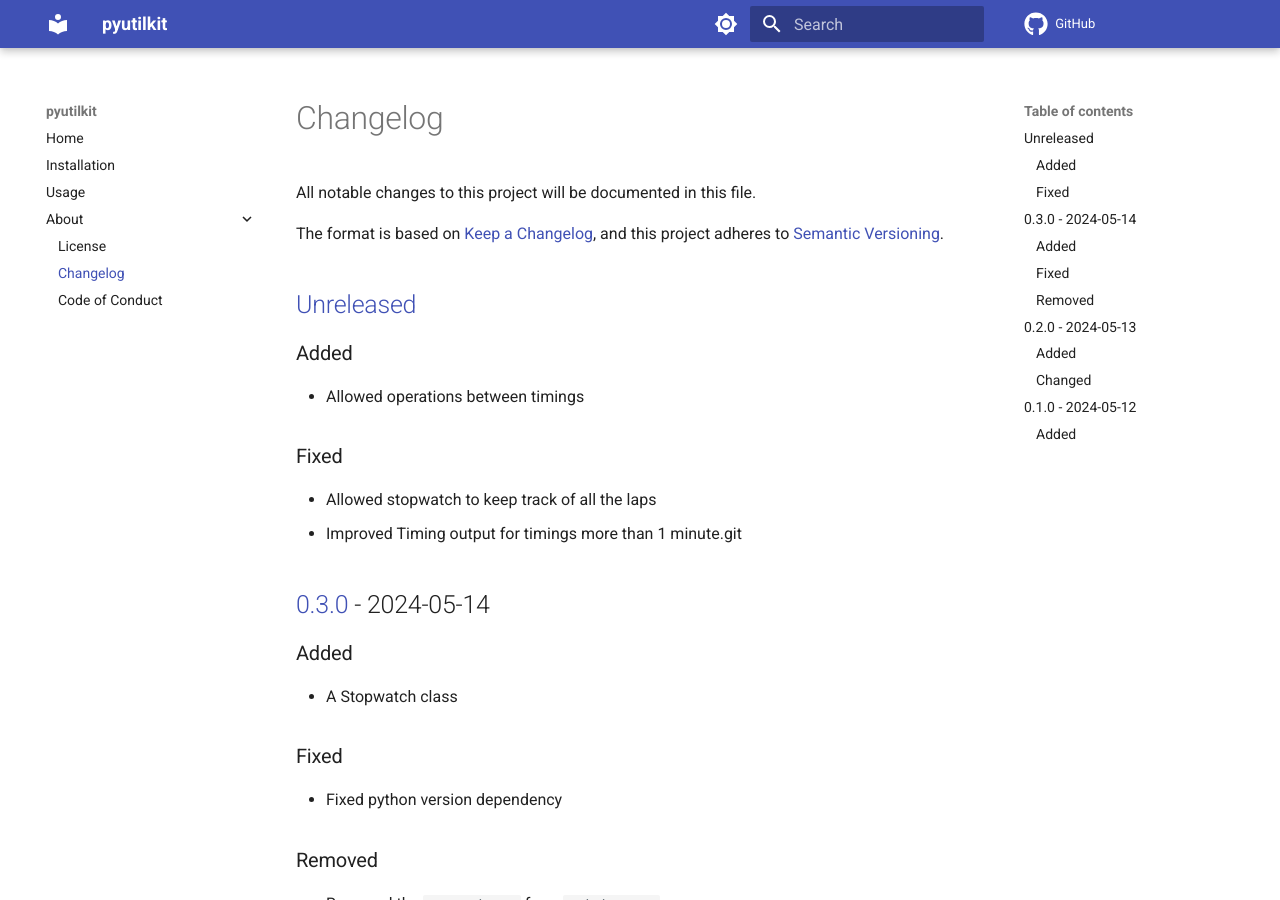
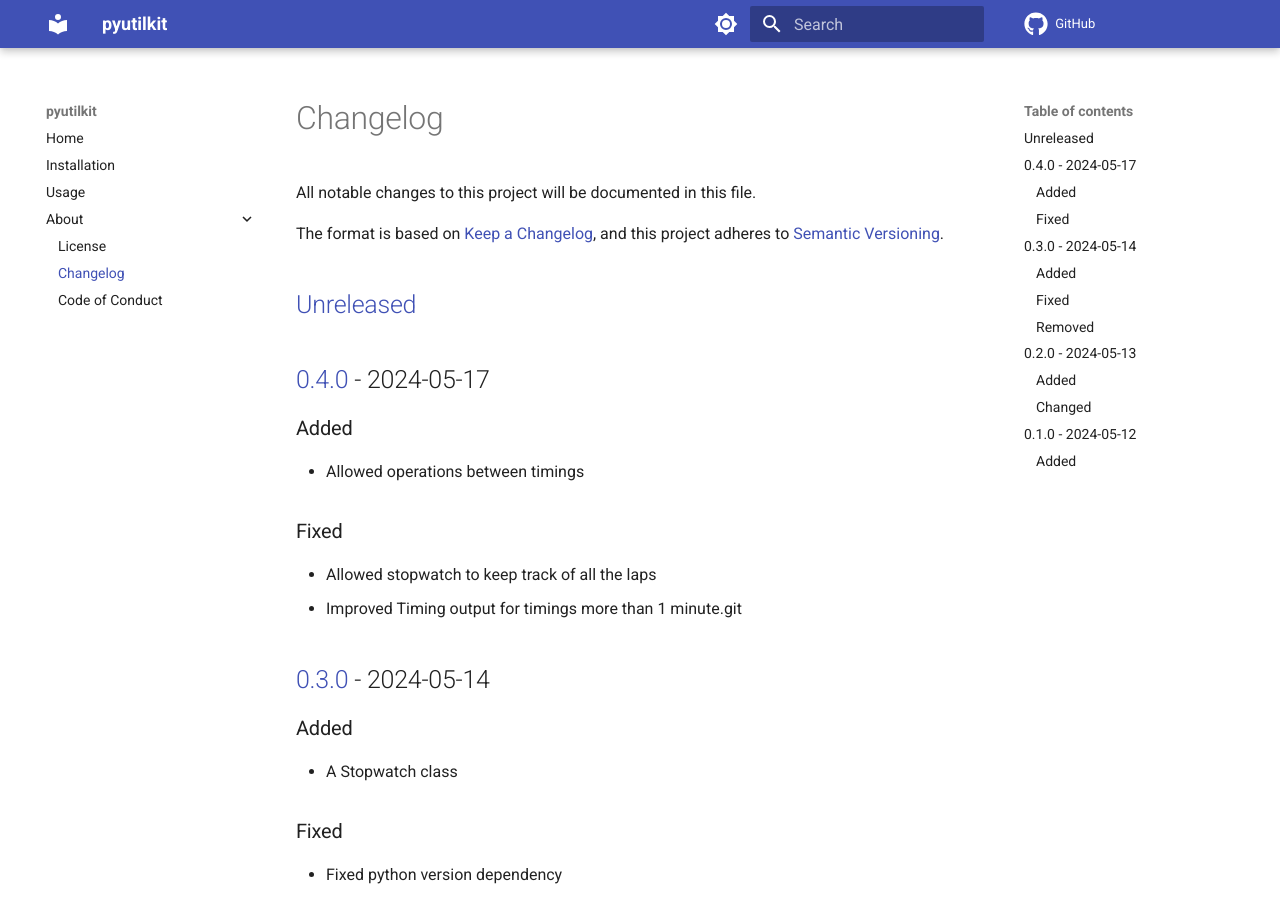
Before and after one commit to spapanik/pyutilkit, an MkDocs documentation site: the page built from docs/CHANGELOG.md, in a window 1280 px wide and 900 px high. Built offline with MkDocs 1.6.1 and Material for MkDocs 9.7.7, drawn with Linux system fonts in a browser that asks for light colours; comment, search, counter and statistics services are not loaded.

Commit message:
📦 Bump version

```diff
--- a/docs/CHANGELOG.md
+++ b/docs/CHANGELOG.md
@@ -5,6 +5,8 @@ All notable changes to this project will be documented in this file.
 The format is based on [Keep a Changelog], and this project adheres to [Semantic Versioning].
 
 ## [Unreleased]
+
+## [0.4.0] - 2024-05-17
 
 ### Added
 
@@ -52,7 +54,8 @@ The format is based on [Keep a Changelog], and this project adheres to [Semantic
 
 [Keep a Changelog]: https://keepachangelog.com/en/1.0.0/
 [Semantic Versioning]: https://semver.org/spec/v2.0.0.html
-[Unreleased]: https://github.com/spapanik/pyutilkit/compare/v0.3.0...main
+[Unreleased]: https://github.com/spapanik/pyutilkit/compare/v0.4.0...main
+[0.4.0]: https://github.com/spapanik/pyutilkit/compare/v0.3.0...v0.4.0
 [0.3.0]: https://github.com/spapanik/pyutilkit/compare/v0.2.0...v0.3.0
 [0.2.0]: https://github.com/spapanik/pyutilkit/compare/v0.1.0...v0.2.0
 [0.1.0]: https://github.com/spapanik/pyutilkit/releases/tag/v0.1.0
--- a/pyproject.toml
+++ b/pyproject.toml
@@ -126,7 +126,7 @@ skip_empty = true
 
 [tool.poetry]
 name = "pyutilkit"
-version = "0.3.0"
+version = "0.4.0"
 description = "python's missing batteries"
 authors = [
     "Stephanos Kuma <stephanos@kuma.ai>",
```
